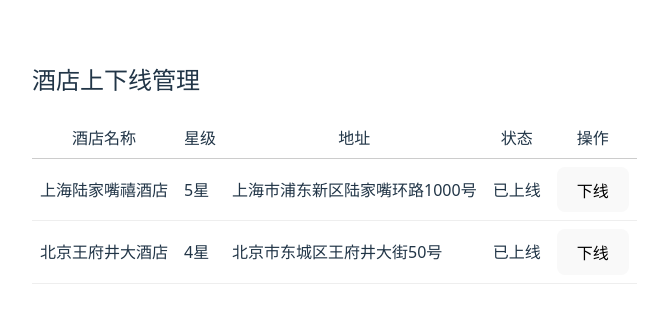
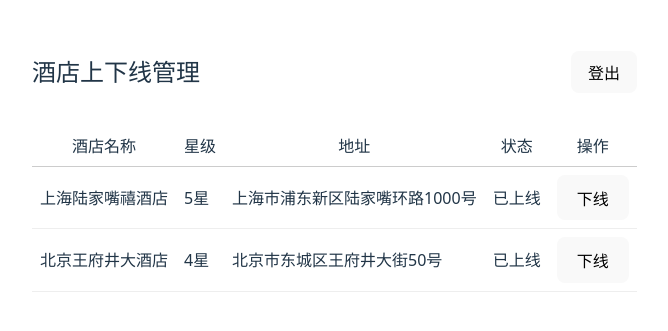
Before and after one commit to qinyre/EasyStay, a React (Vite) app in the folder client-pc/: page /admin/publish in a window 1280 px wide. Shown: the part 237-568 px from the top of the page, without its empty margins (0-668 px from the left). Built offline with nearby package versions, Linux system fonts and the light colour scheme; sample sign-in values are in the browser's storage.

Commit message:
（PC）新增“登出”功能

```diff
--- a/client-pc/src/pages/Admin/AuditList.tsx
+++ b/client-pc/src/pages/Admin/AuditList.tsx
@@ -1,3 +1,4 @@
+//管理员审核
 import React, { useState, useEffect } from "react";
 import { getHotels, auditHotel } from "../../services/hotel";
 
@@ -45,9 +46,30 @@ const AuditList: React.FC = () => {
     }
   };
 
+  // 登出功能
+  const handleLogout = () => {
+    // 清除localStorage中的用户信息
+    localStorage.removeItem("token");
+    localStorage.removeItem("role");
+    // 跳转到登录页面
+    window.location.href = "/login";
+  };
+
   return (
     <div style={{ padding: "2rem" }}>
-      <h2>酒店审核管理</h2>
+      <div
+        style={{
+          display: "flex",
+          justifyContent: "space-between",
+          alignItems: "center",
+          marginBottom: "1rem",
+        }}
+      >
+        <h2>酒店审核管理</h2>
+        <button onClick={handleLogout} style={{ padding: "0.5rem 1rem" }}>
+          登出
+        </button>
+      </div>
       {message && (
         <div style={{ color: "green", marginBottom: "1rem" }}>{message}</div>
       )}
--- a/client-pc/src/pages/Admin/PublishList.tsx
+++ b/client-pc/src/pages/Admin/PublishList.tsx
@@ -1,3 +1,4 @@
+//管理员上下线酒店
 import React, { useState, useEffect } from "react";
 import { getHotels, publishHotel } from "../../services/hotel";
 
@@ -31,9 +32,30 @@ const PublishList: React.FC = () => {
     }
   };
 
+  // 登出功能
+  const handleLogout = () => {
+    // 清除localStorage中的用户信息
+    localStorage.removeItem("token");
+    localStorage.removeItem("role");
+    // 跳转到登录页面
+    window.location.href = "/login";
+  };
+
   return (
     <div style={{ padding: "2rem" }}>
-      <h2>酒店上下线管理</h2>
+      <div
+        style={{
+          display: "flex",
+          justifyContent: "space-between",
+          alignItems: "center",
+          marginBottom: "1rem",
+        }}
+      >
+        <h2>酒店上下线管理</h2>
+        <button onClick={handleLogout} style={{ padding: "0.5rem 1rem" }}>
+          登出
+        </button>
+      </div>
       {message && (
         <div style={{ color: "green", marginBottom: "1rem" }}>{message}</div>
       )}
--- a/client-pc/src/pages/Merchant/HotelForm.tsx
+++ b/client-pc/src/pages/Merchant/HotelForm.tsx
@@ -112,9 +112,30 @@ const HotelForm: React.FC = () => {
     }
   };
 
+  // 登出功能
+  const handleLogout = () => {
+    // 清除localStorage中的用户信息
+    localStorage.removeItem("token");
+    localStorage.removeItem("role");
+    // 跳转到登录页面
+    window.location.href = "/login";
+  };
+
   return (
     <div style={{ padding: "2rem" }}>
-      <h2>酒店信息管理</h2>
+      <div
+        style={{
+          display: "flex",
+          justifyContent: "space-between",
+          alignItems: "center",
+          marginBottom: "1rem",
+        }}
+      >
+        <h2>酒店信息管理</h2>
+        <button onClick={handleLogout} style={{ padding: "0.5rem 1rem" }}>
+          登出
+        </button>
+      </div>
 
       {/* 表单区域 */}
       <div
```
